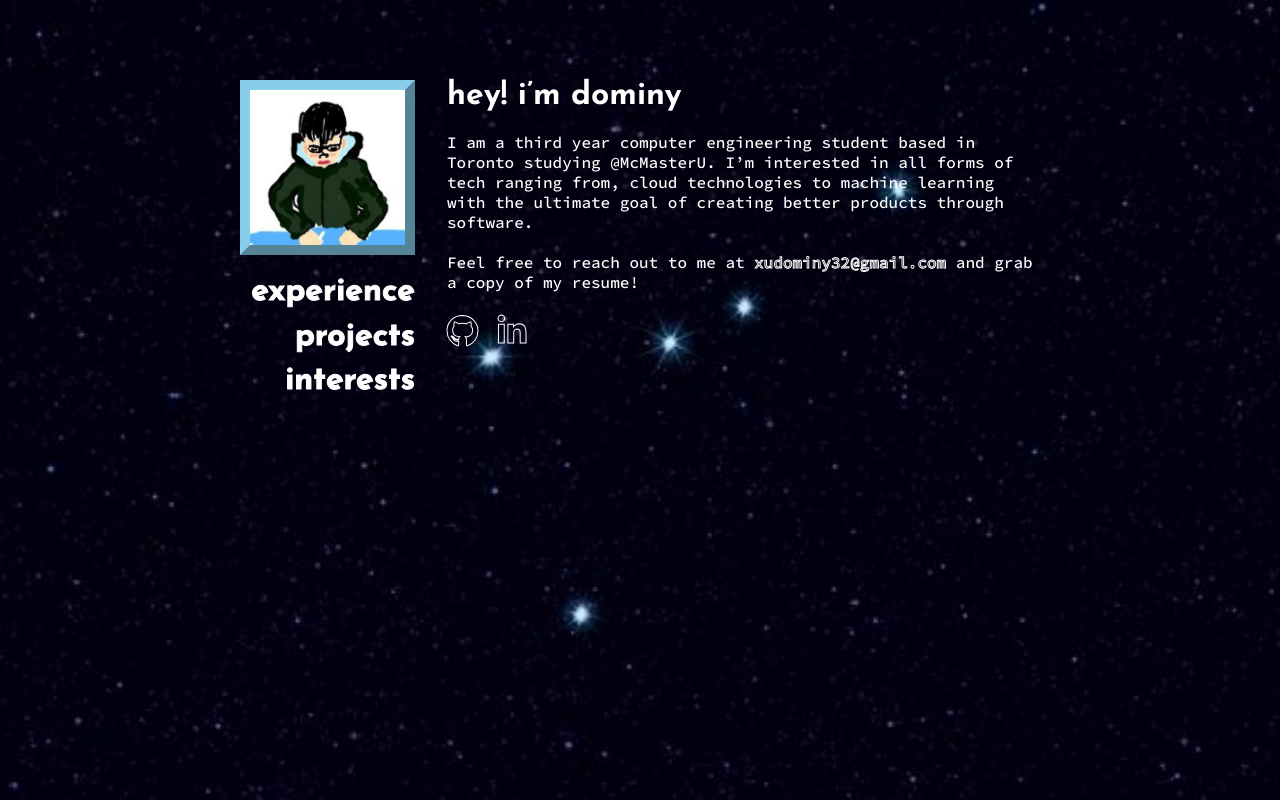
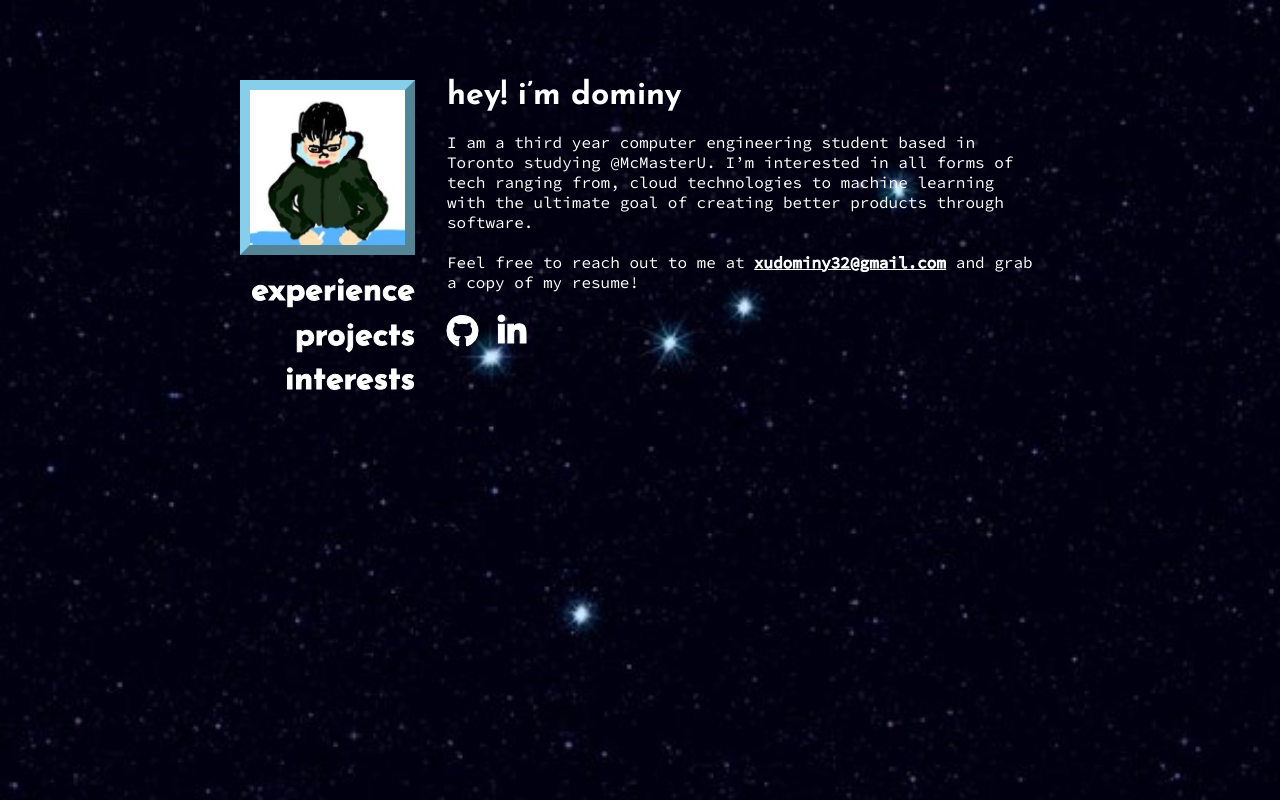
Before and after one commit to dominyxu/dominyxu.com, a Next.js app: page / in a window 1280 px wide. Built offline with nearby package versions, Linux system fonts and the light colour scheme.

Commit message:
font change

```diff
--- a/styles/globals.css
+++ b/styles/globals.css
@@ -1,7 +1,7 @@
 @import url('https://fonts.googleapis.com/css2?family=Work+Sans:wght@100&display=swap');
-@import url('https://fonts.googleapis.com/css2?family=Source+Code+Pro:wght@500&display=swap');
+@import url('https://fonts.googleapis.com/css2?family=Source+Code+Pro:wght@400&display=swap');
 @import url('https://fonts.googleapis.com/css2?family=Josefin+Sans:wght@700&display=swap');
-
+@import url('https://fonts.googleapis.com/css2?family=Source+Code+Pro:wght@700&display=swap');
 
 html,
 body {
@@ -42,8 +42,7 @@ body {
 }
 
 a {
-  color: transparent;
-  text-decoration: none;
+  color: white;
   -webkit-text-stroke: 1px #ffffff;
 
 }
```
